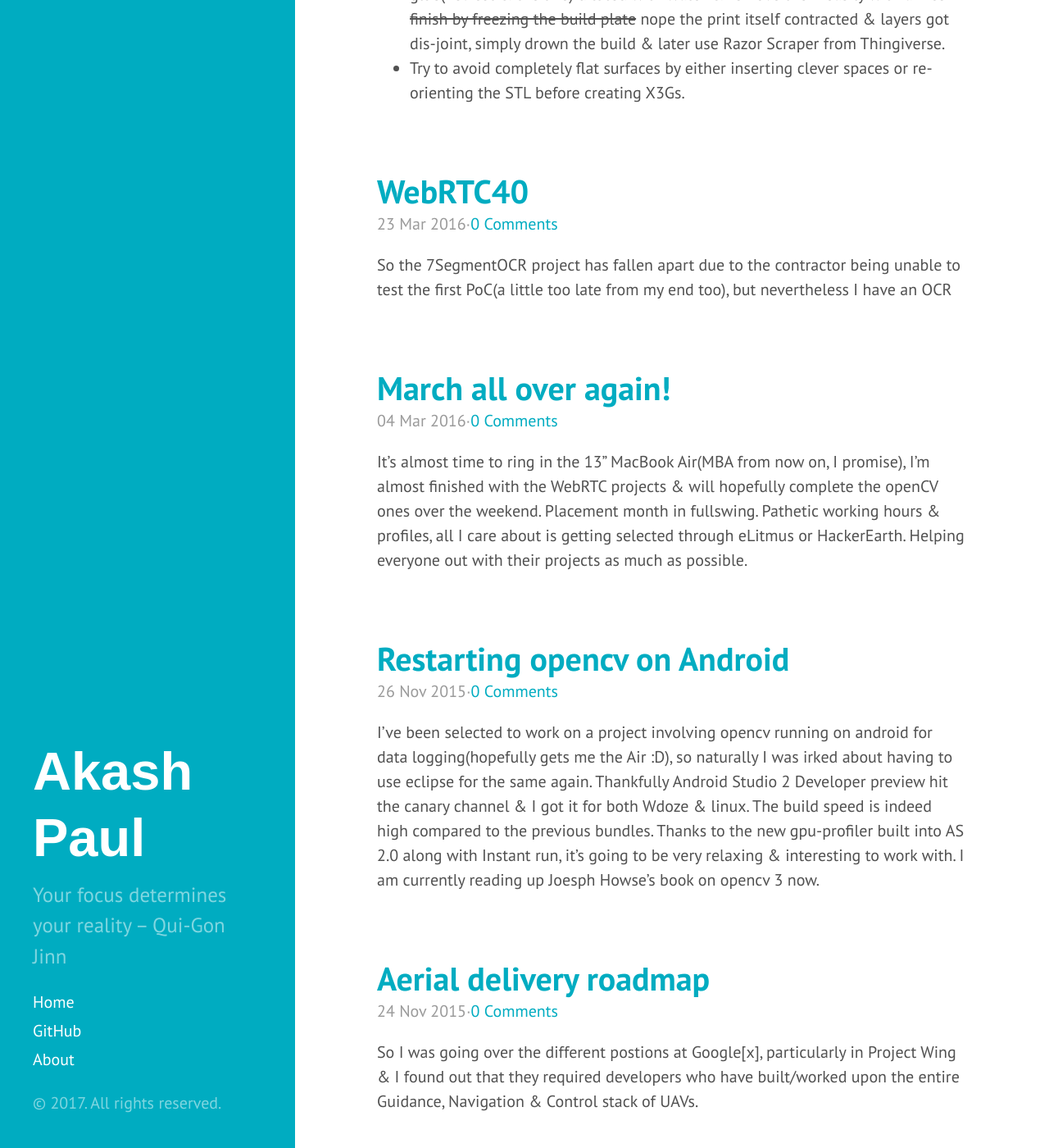
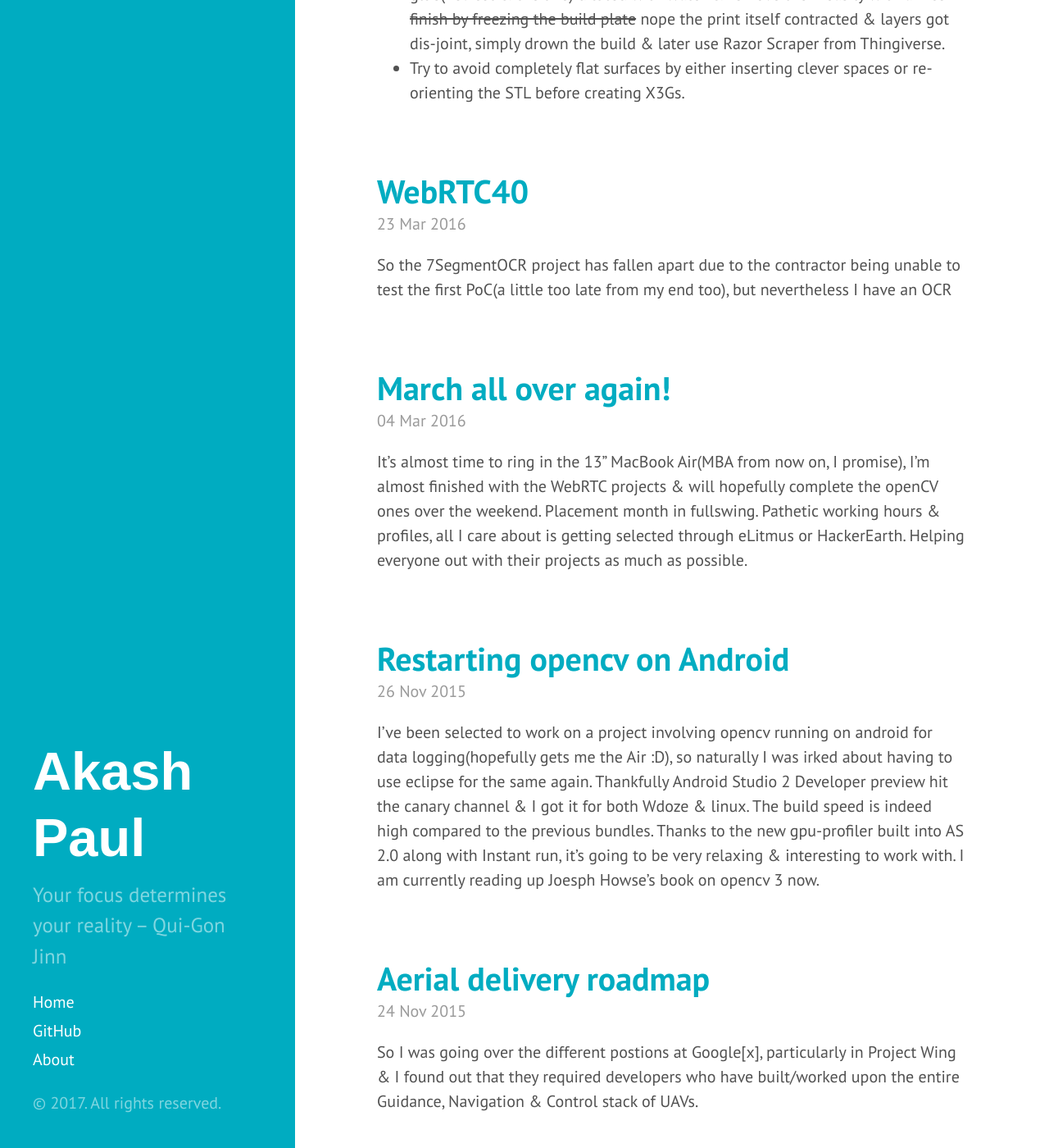
Before and after one commit to iakashpaul/iakashpaul.github.io, a Jekyll site: the page built from index.html, in a window 1280 px wide and 1400 px high, scrolled down 1870 px. Shown: the whole window at 82% size. Built offline with Jekyll 4.4.1, drawn with Linux system fonts in a browser that asks for light colours; the list of posts is cut into pages by our own code; comment, search, counter and statistics services are not loaded; some of the changed text lies outside the part shown.

Commit message:
Update index.html

```diff
--- a/index.html
+++ b/index.html
@@ -13,7 +13,7 @@ title: Home
     </h1>
 
 
-    <span class="post-date">{{ post.date | date_to_string }}∙<a href="https://iakashpaul.github.io{{ post.url }}#disqus_thread">0 Comments</a></span>
+    <span class="post-date">{{ post.date | date_to_string }}{% if post.comments %}∙<a href="https://iakashpaul.github.io{{ post.url }}#disqus_thread">0 Comments</a>{% endif %}</span>
 
     {{ post.excerpt }}
   </div>
```
